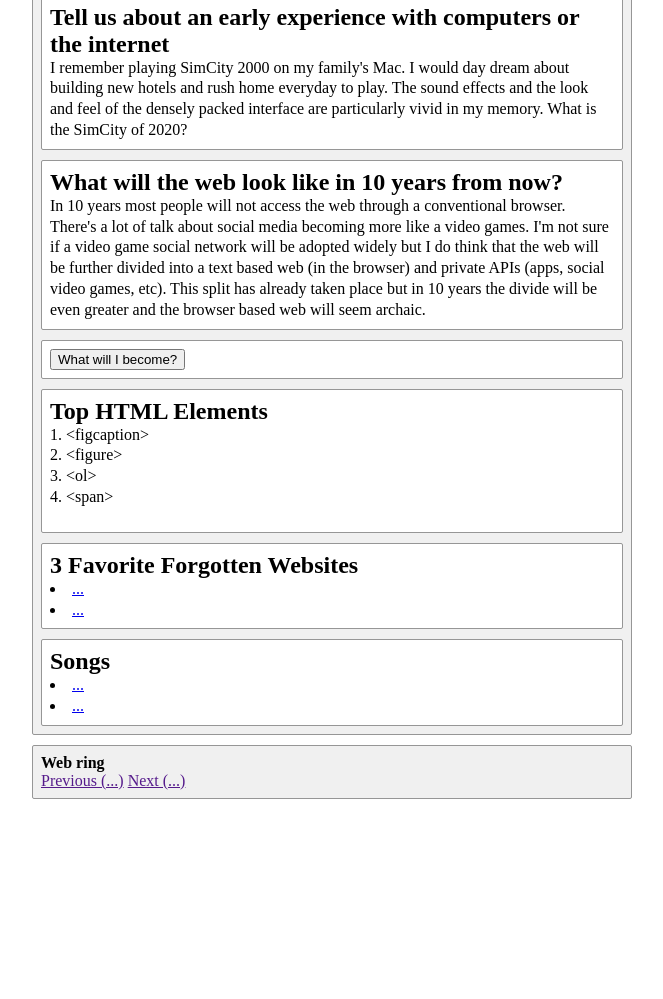
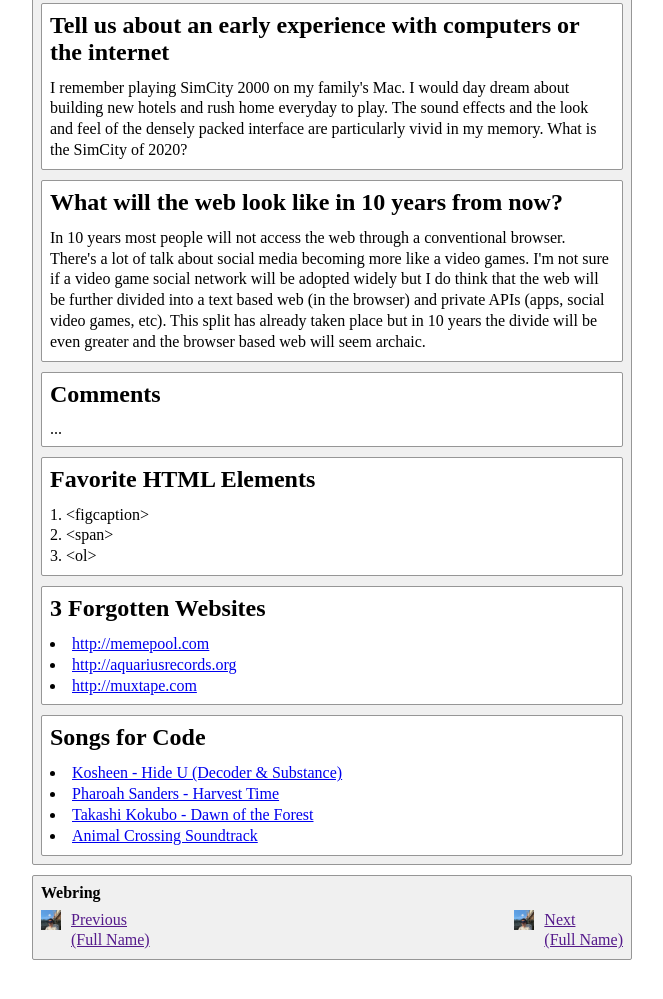
Before and after one commit to oilstel/html-profile, a plain HTML site: page index.html in a window 1280 px wide. Shown: the part 825-1824 px from the top of the page, without its empty margins (308-971 px from the left). Before the commit the page ends 1664 px from the top, so only its background shows below. Drawn offline with Linux system fonts and the light colour scheme.

Commit message:
added some question edits and height for image

```diff
--- a/css/styles.css
+++ b/css/styles.css
@@ -4,11 +4,14 @@ body {
 }
 
 /* Globals */
-h1, h2, h3, h4, p, ol, ul, li, a, figure, p:last-child, ul:last-child {
+h1, h2, h3, h4, p, ol, ul, li, a, figure, p:last-child, ul:last-child, ol:last-child {
     margin: 0;
     padding: 0;
 }
 li {list-style-position: inside;}
+h2, h4 {
+    margin-bottom: .5em;
+}
 p, ul, ol {
     margin-bottom: 1em;
     line-height: 1.3;
@@ -28,7 +31,12 @@ header {
 header, footer, .section-wrapper {background: #f0f0f0;}
 .medium {font-size: 125%;}
 .large {font-size: 400%;}
-
+figure {height: 100px;}
+blockquote {
+    border-left: 5px solid #dddddd;
+    padding-left: 10px;
+}
+.credit {font-style: italic;}
 
 /* Profile Container */
 #container {
@@ -81,3 +89,28 @@ section {background: #fff;}
     border-radius: 100%;
     filter: blur(20px);
 }
+
+/* Pagination */
+#pagination {
+    display: grid;
+    grid-template-columns: max-content 1fr max-content;
+}
+#pagination img {
+    max-width: 20px;
+}
+#pagination a {
+    display: grid;
+    grid-template-columns: 20px max-content;
+    grid-gap: 10px;
+}
+#pagination #next {
+    /* text-align: right; */
+    grid-column: 3/3;
+}
+
+/* Media Queries */
+@media (max-width:535px) {
+    #container {
+        margin-top: 0;
+    }
+}
--- a/index.html
+++ b/index.html
@@ -2,7 +2,7 @@
 <html>
     <head>
         <meta charset="utf-8">
-        <title>Elliott Cost</title>
+        <title>Elliott's Profile</title>
         <meta name="description" content="">
         <meta name="viewport" content="width=device-width,initial-scale=1.0">
         <link href="./css/styles.css" rel="stylesheet">
@@ -52,37 +52,44 @@
                     <p>In 10 years most people will not access the web through a conventional browser. There's a lot of talk about social media becoming more like a video games. I'm not sure if a video game social network will be adopted widely but I do think that the web will be further divided into a text based web (in the browser) and private APIs (apps, social video games, etc). This split has already taken place but in 10 years the divide will be even greater and the browser based web will seem archaic.</p>
                 </section>
                 <section>
-                    <button>What will I become?</button>
+                    <h2>Comments</h2>
+                    <o>...</o>
+                    <!-- Fill this part in with a response to a classmates writing. Remember to use <blockquote></blockquote> and link back to the quoted profile. More info here: http://elliott.school/assignments.php#1 -->
                 </section>
                 <section>
                     <!-- https://www.freeformatter.com/html-escape.html#ad-output -->
-                    <h2>Top HTML Elements</h2>
+                    <h2>Favorite HTML Elements</h2>
                     <ol>
                         <li>&lt;figcaption&gt;</li>
-                        <li>&lt;figure&gt;</li>
+                        <li>&lt;span&gt;</li>
                         <li>&lt;ol&gt;</li>
-                        <li>&lt;span&gt;</li>
                     </ol>
                 </section>
                 <section>
-                    <h2>3 Favorite Forgotten Websites</h2>
+                    <h2>3 Forgotten Websites</h2>
+                    <!-- These links should only be available on the Wayback Machine -->
                     <ul>
-                        <li><a href="https://elliott.computer/">...</a></li>
-                        <li><a href="http://laurel.world/">...</a></li>
+                        <li><a href="https://web.archive.org/web/20050429015123/http://memepool.com/">http://memepool.com</a></li>
+                        <li><a href="https://web.archive.org/web/20050702234132/http://www.aquariusrecords.org/">http://aquariusrecords.org</a></li>
+                        <li><a href="https://web.archive.org/web/20080326231056/http://muxtape.com/">http://muxtape.com</a></li>
                     </ul>
                 </section>
                 <section>
-                    <h2>Songs</h2>
+                    <h2>Songs for Code</h2>
                     <ul>
-                        <li><a href="https://elliott.computer/">...</a></li>
-                        <li><a href="http://laurel.world/">...</a></li>
+                        <li><a href="https://youtu.be/m6U9H0P3DdU">Kosheen - Hide U (Decoder & Substance)</a></li>
+                        <li><a href="https://youtu.be/ii63fKLTSuU">Pharoah Sanders - Harvest Time</a></li>
+                        <li><a href="https://youtu.be/ii63fKLTSuU">Takashi Kokubo - Dawn of the Forest</a></li>
+                        <li><a href="https://youtu.be/fXGpSAR6hFQ">Animal Crossing Soundtrack</a></li>
                     </ul>
                 </section>
             </section>
             <footer>
-                <h4>Web ring</h4>
-                <a href="">Previous (...)</a>
-                <a href="">Next (...)</a>
+                <h4>Webring</h4>
+                <p id="pagination">
+                    <a href="" id="previous"><img src="./images/elliott.jpg" /> Previous<br /> (Full Name)</a>
+                    <a href="" id="next"><img src="./images/elliott.jpg" /> Next<br /> (Full Name)</a>
+                </p>
             </footer>
         </div>
     </body>
```
